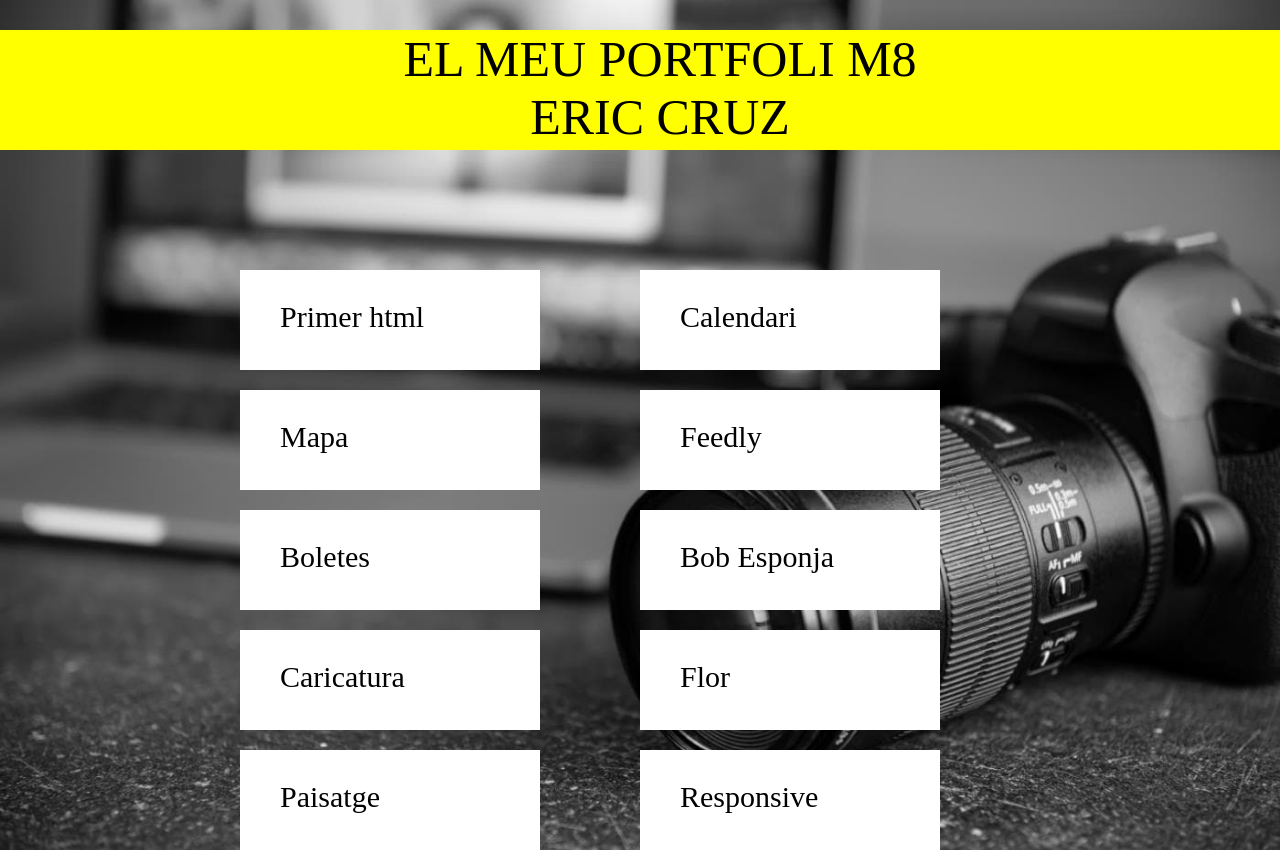
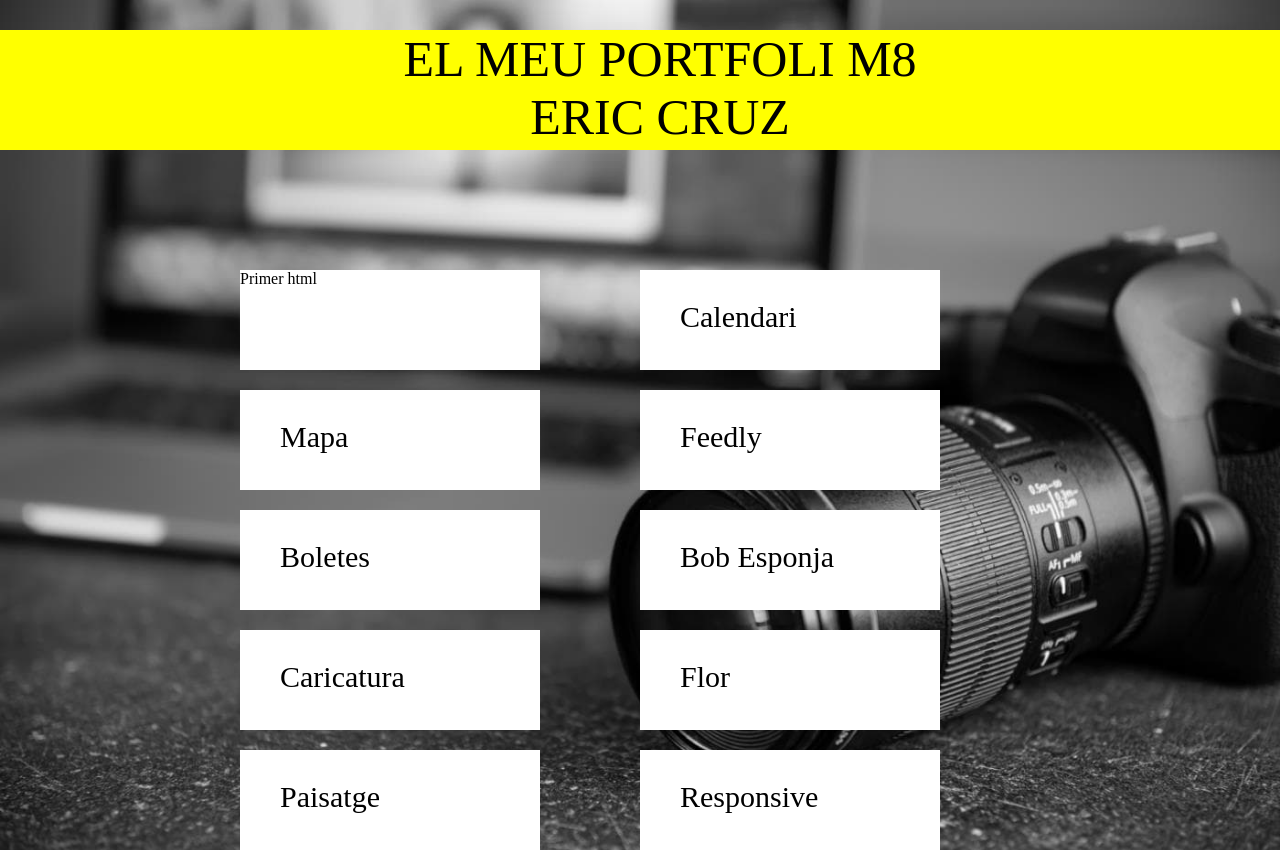
Before and after one commit to ecruz-alg/portfolio, a plain HTML site: page index.html in a window 1280 px wide. Drawn offline with Linux system fonts and the light colour scheme.

Commit message:
Update index.html

```diff
--- a/index.html
+++ b/index.html
@@ -9,7 +9,7 @@
   <body>
     <div id="cabecera"><p>EL MEU PORTFOLI M8<br>ERIC CRUZ</p></div>
     <div id="contenedor">
-      <div id="boletes"><p><a href="01_cruz/html/index.html">Primer html</a></p></div>
+      <div id="boletes"><a href="01_cruz/html/index.html">Primer html</a></div>
       <div id="boletes"><p>Calendari</div>
       <div id="boletes"><p>Mapa</div>
       <div id="boletes"><p>Feedly</div>
```
